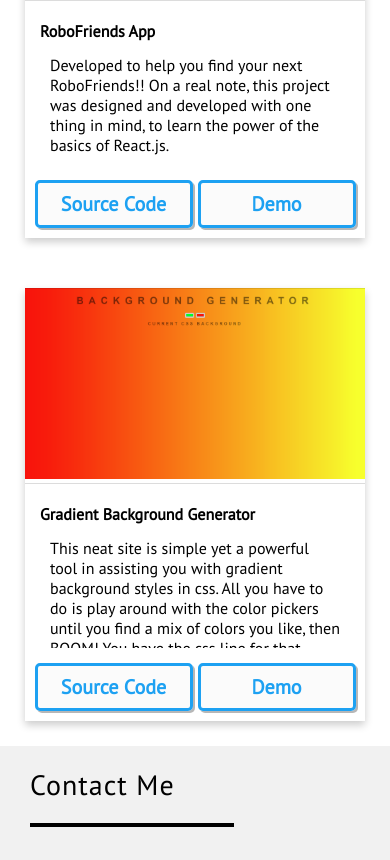
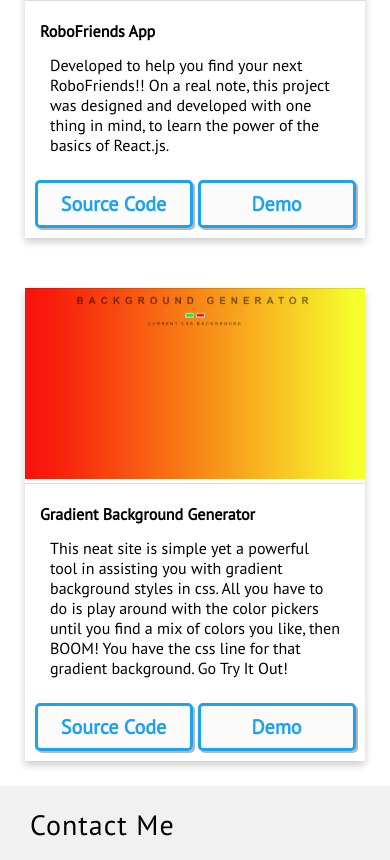
Before and after one commit to eric-foster/portfolio, a plain HTML site: page index.html in a window 390 px wide. Shown: the part 1341-2201 px from the top of the page. Drawn offline with nearby package versions, Linux system fonts and the light colour scheme.

Commit message:
Updated Responsiveness and fixed a few bugs

```diff
--- a/style.css
+++ b/style.css
@@ -396,6 +396,12 @@ button[type="submit"]:hover {
 }
 
 /* Next Feature: Media Queries "For Responsiveness" */
+@media (max-width: 929px) {
+    .card .container p{
+        height: auto;
+        overflow-y: visible;
+    }
+}
 
 @media (max-width: 1200px) {
     /* Global */
```
